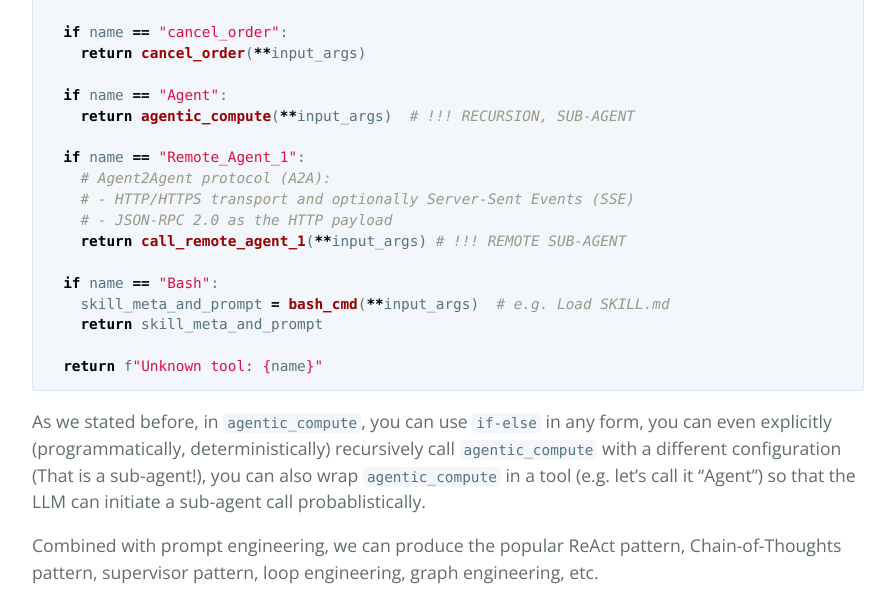
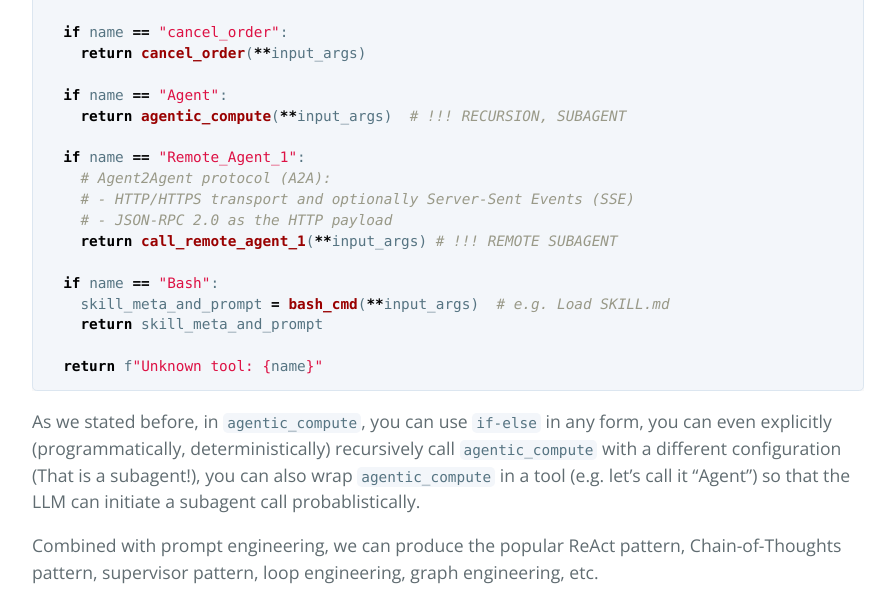
Before and after one commit to rui-r-duan/blog, a Jekyll site: the page built from _posts/2026-09-16-ai-agents.md, in a window 1280 px wide and 900 px high, scrolled down 17938 px. Shown: the part 194-796 px from the top of the window, without its empty margins (192-1087 px from the left). Built offline with Jekyll 4.4.1, drawn with Linux system fonts in a browser that asks for light colours; some of the changed text lies outside the part shown.

Commit message:
fix: "sub-agent" -> "subagent"

```diff
--- a/_posts/2026-09-16-ai-agents.md
+++ b/_posts/2026-09-16-ai-agents.md
@@ -24,7 +24,7 @@ run in a remote server.  An agent in an agent program is a
 configuration of system prompt and available tools and so on.
 
 I will discuss AI agent programs and configurations, harness
-engineering, MCPs, Skills, RAG, sub-agents, and multi-agents.
+engineering, MCPs, Skills, RAG, subagents, and multi-agents.
 
 Note: all the code in this article are Python-like pseudo-code.
 
@@ -542,7 +542,7 @@ a lot.
 To adapt to different search needs and application scenarios, advanced
 RAG techniques are invented.
 
-# Agent configuration, sub-agents, and multi-agents
+# Agent configuration, subagents, and multi-agents
 
 When we say "create an agent" in a coding agent like Claude or Codex
 or a library like LangGraph or CrewAI, we are talking about a
@@ -677,13 +677,13 @@ def dispatch_tool(name, input_args) -> result:
     return cancel_order(**input_args)
 
   if name == "Agent":
-    return agentic_compute(**input_args)  # !!! RECURSION, SUB-AGENT
+    return agentic_compute(**input_args)  # !!! RECURSION, SUBAGENT
 
   if name == "Remote_Agent_1":
     # Agent2Agent protocol (A2A):
     # - HTTP/HTTPS transport and optionally Server-Sent Events (SSE)
     # - JSON-RPC 2.0 as the HTTP payload
-    return call_remote_agent_1(**input_args) # !!! REMOTE SUB-AGENT
+    return call_remote_agent_1(**input_args) # !!! REMOTE SUBAGENT
 
   if name == "Bash":
     skill_meta_and_prompt = bash_cmd(**input_args)  # e.g. Load SKILL.md
@@ -695,9 +695,9 @@ def dispatch_tool(name, input_args) -> result:
 As we stated before, in `agentic_compute`, you can use `if-else` in
 any form, you can even explicitly (programmatically,
 deterministically) recursively call `agentic_compute` with a different
-configuration (That is a sub-agent!), you can also wrap
+configuration (That is a subagent!), you can also wrap
 `agentic_compute` in a tool (e.g. let's call it "Agent") so that the
-LLM can initiate a sub-agent call probablistically.
+LLM can initiate a subagent call probablistically.
 
 Combined with prompt engineering, we can produce the popular ReAct
 pattern, Chain-of-Thoughts pattern, supervisor pattern, loop
```
